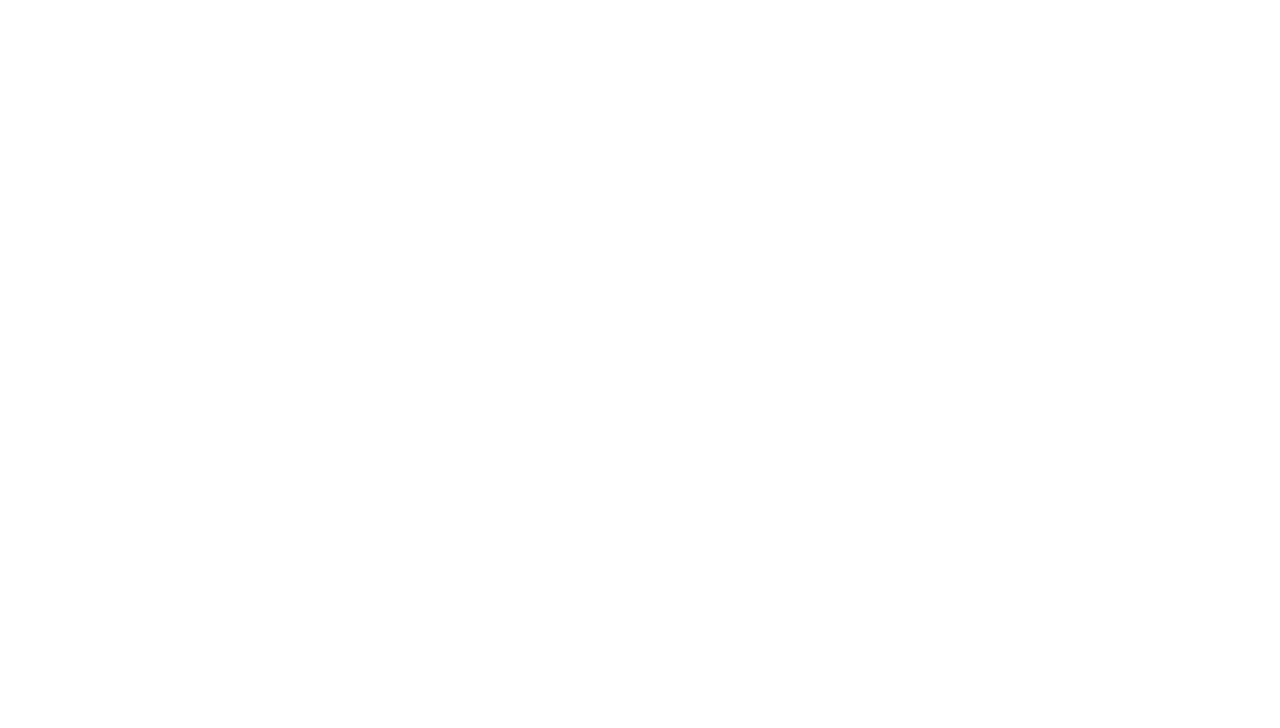
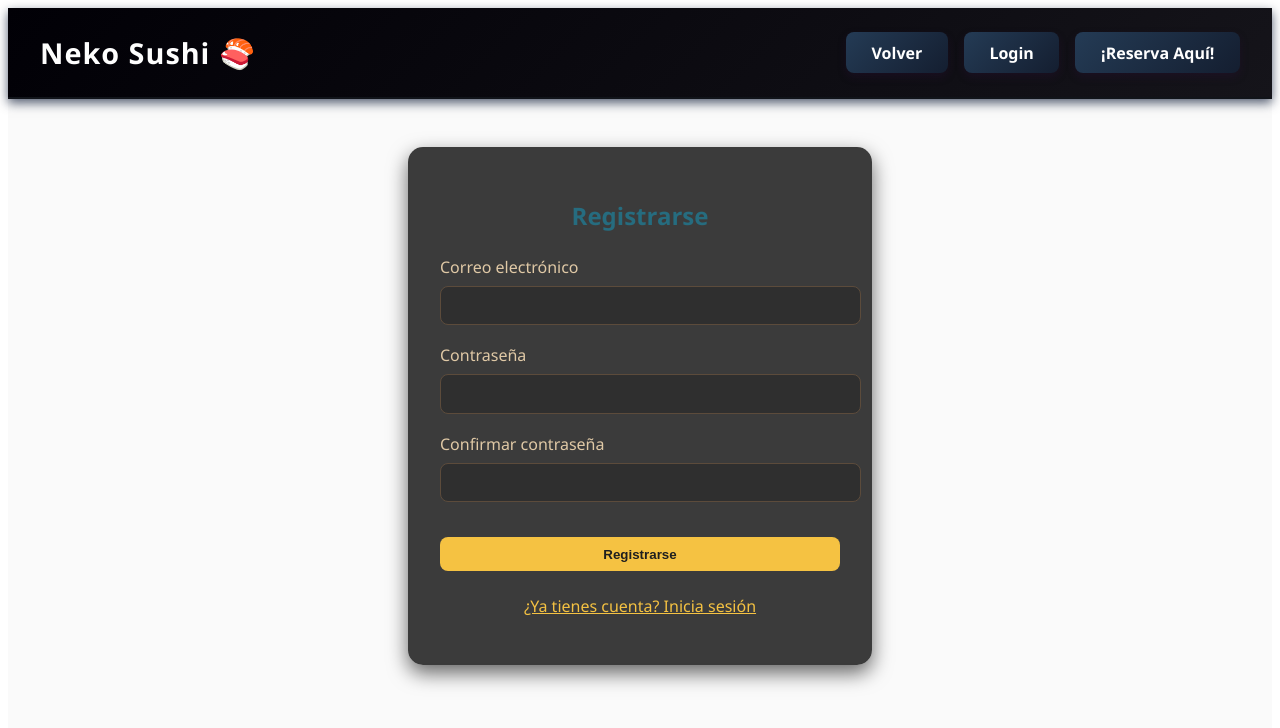
Before and after one commit to Labaduu29/NekoSushi-yeii, a Vue app: page /PagLogin in a window 1280 px wide. Before the commit this address had no page. Shown: the top 728 px of the page. Built offline with nearby package versions, Linux system fonts and the light colour scheme.

Commit message:
login xd

```diff
--- /dev/null
+++ b/src/components/LoginCliente.vue
@@ -0,0 +1,165 @@
+<template>
+    <div class="login-container">
+      <h2>{{ isLoginMode ? 'Iniciar sesión' : 'Registrarse' }}</h2>
+      <form @submit.prevent="handleSubmit">
+        <div class="form-group">
+          <label for="email">Correo electrónico</label>
+          <input type="email" id="email" v-model="email" required />
+        </div>
+        <div class="form-group">
+          <label for="password">Contraseña</label>
+          <input type="password" id="password" v-model="password" required />
+        </div>
+        <div class="form-group" v-if="!isLoginMode">
+          <label for="confirmPassword">Confirmar contraseña</label>
+          <input type="password" id="confirmPassword" v-model="confirmPassword" required />
+        </div>
+        <button type="submit">{{ isLoginMode ? 'Iniciar sesión' : 'Registrarse' }}</button>
+      </form>
+
+      <p v-if="error" class="error">{{ error }}</p>
+      <p v-if="success" class="success">{{ success }}</p>
+
+      <p class="switch-mode">
+        <a href="#" @click.prevent="toggleMode">
+          {{ isLoginMode ? '¿No tienes cuenta? Regístrate' : '¿Ya tienes cuenta? Inicia sesión' }}
+        </a>
+      </p>
+    </div>
+  </template>
+
+  <script setup>
+  import { ref } from 'vue'
+
+  // Simulación de una base de datos local en memoria
+  const users = ref({})
+
+  const email = ref('')
+  const password = ref('')
+  const confirmPassword = ref('')
+  const error = ref('')
+  const success = ref('')
+  const isLoginMode = ref(false)
+
+  const handleSubmit = () => {
+    error.value = ''
+    success.value = ''
+
+    const userEmail = email.value.trim().toLowerCase()
+
+    if (isLoginMode.value) {
+      // Modo login
+      if (users.value[userEmail] && users.value[userEmail] === password.value) {
+        success.value = '¡Inicio de sesión exitoso!'
+      } else {
+        error.value = 'Correo o contraseña incorrectos.'
+      }
+    } else {
+      // Modo registro
+      if (password.value !== confirmPassword.value) {
+        error.value = 'Las contraseñas no coinciden.'
+        return
+      }
+
+      if (users.value[userEmail]) {
+        error.value = 'El usuario ya está registrado.'
+        return
+      }
+
+      users.value[userEmail] = password.value
+      success.value = '¡Registro exitoso!'
+      email.value = ''
+      password.value = ''
+      confirmPassword.value = ''
+    }
+  }
+
+  const toggleMode = () => {
+    isLoginMode.value = !isLoginMode.value
+    error.value = ''
+    success.value = ''
+    email.value = ''
+    password.value = ''
+    confirmPassword.value = ''
+  }
+  </script>
+
+ <style scoped>
+.login-container {
+  max-width: 400px;
+  margin: 3rem auto;
+  padding: 2rem;
+  border-radius: 15px;
+  background: rgba(25, 25, 25, 0.85); /* fondo oscuro translúcido */
+  box-shadow: 0 8px 20px rgba(0, 0, 0, 0.6);
+  color: #f0e6d2; /* tono cálido claro */
+  font-family: 'Segoe UI', sans-serif;
+  backdrop-filter: blur(4px);
+}
+
+h2 {
+  text-align: center;
+  margin-bottom: 1.5rem;
+  color: #266c7f; /* dorado tenue */
+}
+
+.form-group {
+  margin-bottom: 1.2rem;
+}
+
+label {
+  display: block;
+  margin-bottom: 0.5rem;
+  color: #e0c9a6;
+}
+
+input {
+  width: 100%;
+  padding: 0.6rem;
+  background-color: #2f2f2f;
+  color: #f9f5ee;
+  border: 1px solid #5c4b3b;
+  border-radius: 8px;
+  font-size: 1rem;
+}
+
+button {
+  width: 100%;
+  padding: 0.6rem;
+  margin-top: 1rem;
+  background-color: #f5c242;
+  color: #1f1f1f;
+  border: none;
+  border-radius: 8px;
+  font-weight: bold;
+  cursor: pointer;
+  transition: background-color 0.3s ease;
+}
+
+button:hover {
+  background-color: #f5c242;
+}
+
+.error {
+  color: #ff6b6b;
+  margin-top: 1rem;
+  text-align: center;
+}
+
+.success {
+  color: #8be78b;
+  margin-top: 1rem;
+  text-align: center;
+}
+
+.switch-mode {
+  margin-top: 1.5rem;
+  text-align: center;
+}
+
+.switch-mode a {
+  color: #f5c242;
+  text-decoration: underline;
+  cursor: pointer;
+}
+</style>
--- a/src/components/ReservaForm.vue
+++ b/src/components/ReservaForm.vue
@@ -7,21 +7,9 @@
         <h2>Reserva tu tatami🍣</h2>
 
         <form @submit.prevent="enviarReserva" class="formulario">
-          <label>Nombre:</label>
-          <input
-            v-model="reserva.nombre"
-            type="text"
-            required
-            placeholder="Tu nombre ronroneante..."
-          />
-
-          <label>Correo:</label>
-          <input
-            v-model="reserva.email"
-            type="email"
-            required
-            placeholder="tusushi@nekosama.com"
-          />
+          <p class="aviso-registro">
+            ⚠️ Debes estar registrado para realizar una reserva.
+          </p>
 
           <label>Fecha:</label>
           <input v-model="reserva.fecha" type="date" required />
@@ -57,13 +45,11 @@
 </template>
 
 <script setup>
-import { ref, watch } from 'vue'
+import { ref } from 'vue'
 import MenuComponent from '../components/MenuNumero1.vue'
 
 // Datos de la reserva
 const reserva = ref({
-  nombre: '',
-  email: '',
   fecha: '',
   hora: '',
   personas: 1,
@@ -72,7 +58,7 @@ const reserva = ref({
 const mensaje = ref('')
 const mesaSeleccionada = ref(null)
 
-//  mesas disponibles
+// Mesas disponibles
 const mesas = ref([
   { id: 1, numero: 'A1', reservada: false },
   { id: 2, numero: 'A2', reservada: true },
@@ -81,17 +67,6 @@ const mesas = ref([
   { id: 5, numero: 'C1', reservada: true },
   { id: 6, numero: 'C2', reservada: false },
 ])
-
-// Validación: solo letras en el nombre
-watch(
-  () => reserva.value.nombre,
-  (nuevoValor) => {
-    const soloLetras = nuevoValor.replace(/[^a-zA-ZáéíóúÁÉÍÓÚñÑ\s]/g, '')
-    if (nuevoValor !== soloLetras) {
-      reserva.value.nombre = soloLetras
-    }
-  }
-)
 
 // Simulamos el envío de la reserva
 const enviarReserva = async () => {
@@ -109,8 +84,6 @@ const enviarReserva = async () => {
 
     mensaje.value = '¡Miau! Tu reserva fue recibida con éxito 🐟'
     reserva.value = {
-      nombre: '',
-      email: '',
       fecha: '',
       hora: '',
       personas: 1,
@@ -122,6 +95,7 @@ const enviarReserva = async () => {
   }
 }
 </script>
+
 <style scoped>
 .reserva-wrapper {
   display: flex;
@@ -149,7 +123,7 @@ const enviarReserva = async () => {
 h2 {
   font-size: 26px;
   margin-bottom: 20px;
-  color: #2b94c5; /* dorado */
+  color: #2b94c5;
   font-weight: bold;
 }
 
@@ -239,6 +213,16 @@ button.reserva-btn:hover {
   animation: fadein 0.6s ease-in;
 }
 
+.aviso-registro {
+  background-color: #403f3f;
+  padding: 10px;
+  border-radius: 10px;
+  color: #f5c242;
+  font-weight: bold;
+  margin-bottom: 20px;
+  text-align: center;
+}
+
 @keyframes fadein {
   from {
     opacity: 0;
--- a/src/layouts/LayoutMain.vue
+++ b/src/layouts/LayoutMain.vue
@@ -4,6 +4,7 @@
       <div class="menu-title">Neko Sushi 🍣</div>
       <ul class="menu-items">
         <li @click="$router.push('/')">Volver</li>
+        <li @click="$router.push('/PagLogin')">Login</li>
         <li @click="$router.push('/PagReserva')">¡Reserva Aquí!</li>
       </ul>
     </nav>
```
Also changed, not shown: src/pages/PagLogin.vue (added, +10 -0 lines), src/router/index.js (+7 -0 lines), src/components/MenuNumero1.vue (indentation only).
